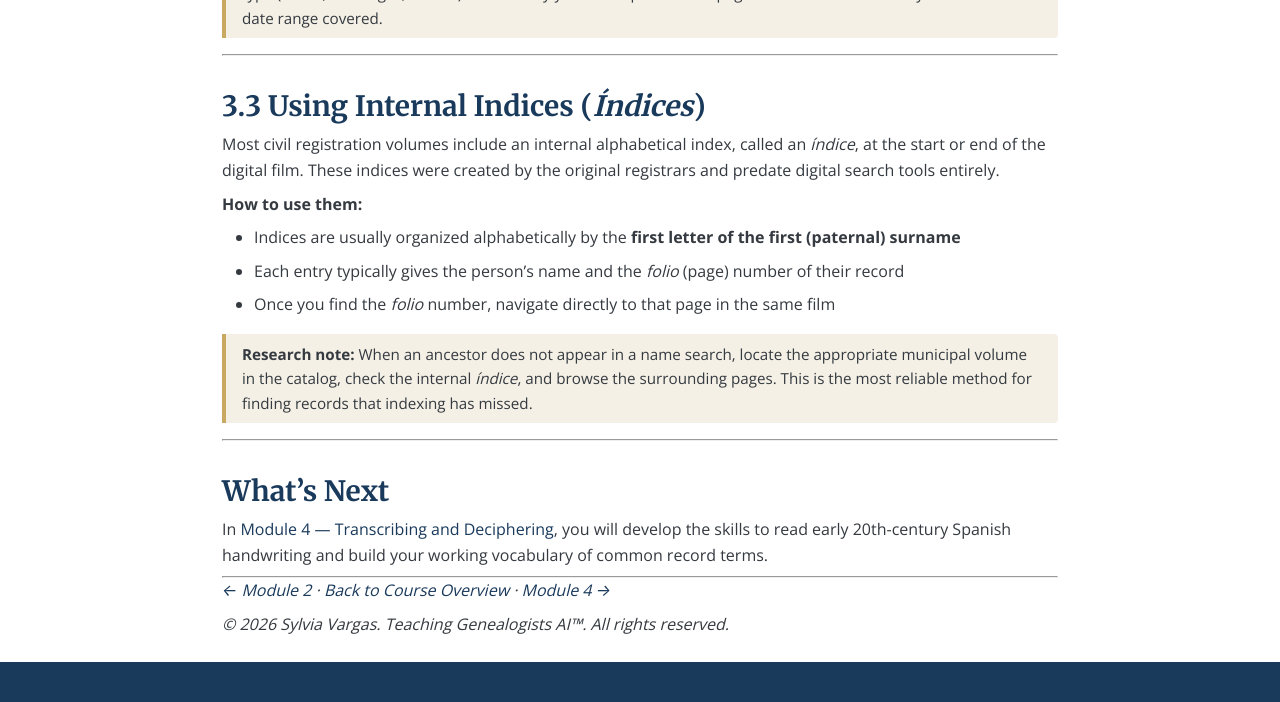
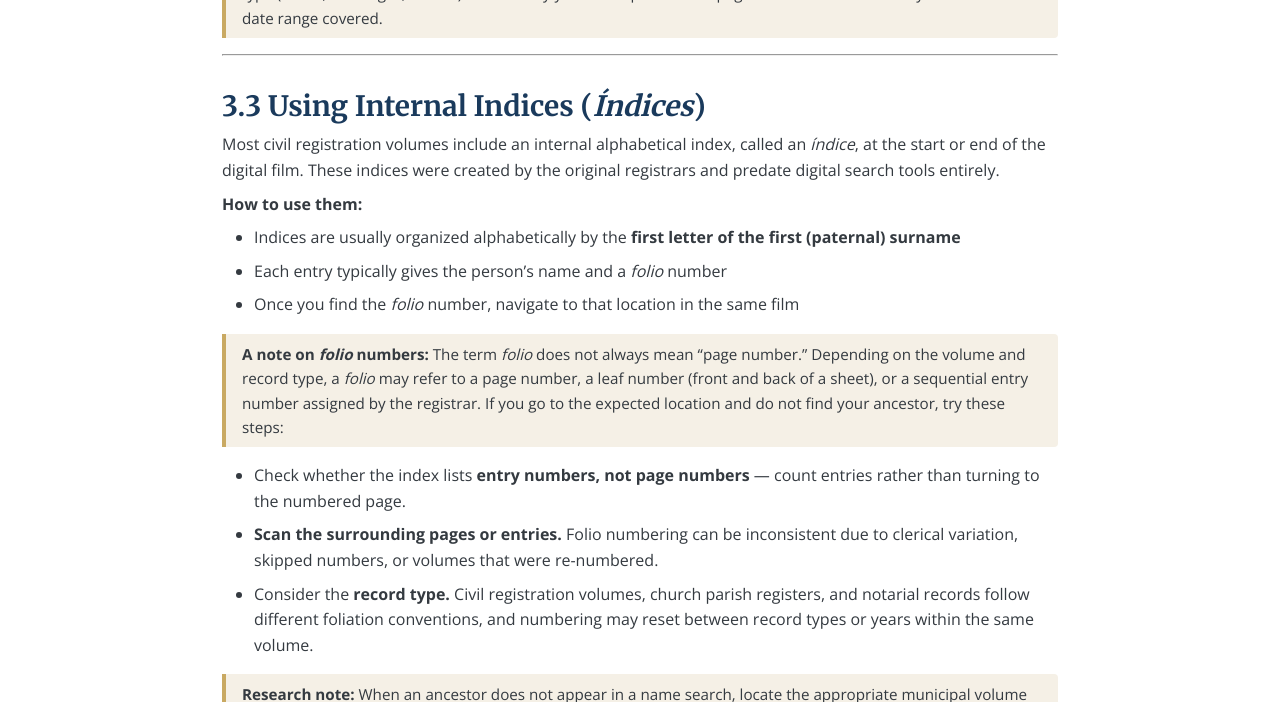
Before and after one commit to SylviaVargas/puertoricangenealogygroup, a Jekyll site: the page built from _research-guides/navigating-civil-records/module-3.md, in a window 1280 px wide and 900 px high, scrolled down 1354 px, cut to the strip 0-702 px from the top of the window. Built offline with Jekyll 4.4.1, drawn with Linux system fonts in a browser that asks for light colours.

Commit message:
Implemented Jim Casas suggestions.

```diff
--- a/_research-guides/navigating-civil-records/module-3.md
+++ b/_research-guides/navigating-civil-records/module-3.md
@@ -57,8 +57,14 @@ Most civil registration volumes include an internal alphabetical index, called a
 **How to use them:**
 
 - Indices are usually organized alphabetically by the **first letter of the first (paternal) surname**
-- Each entry typically gives the person's name and the *folio* (page) number of their record
-- Once you find the *folio* number, navigate directly to that page in the same film
+- Each entry typically gives the person's name and a *folio* number
+- Once you find the *folio* number, navigate to that location in the same film
+
+> **A note on *folio* numbers:** The term *folio* does not always mean "page number." Depending on the volume and record type, a *folio* may refer to a page number, a leaf number (front and back of a sheet), or a sequential entry number assigned by the registrar. If you go to the expected location and do not find your ancestor, try these steps:
+
+- Check whether the index lists **entry numbers, not page numbers** — count entries rather than turning to the numbered page.
+- **Scan the surrounding pages or entries.** Folio numbering can be inconsistent due to clerical variation, skipped numbers, or volumes that were re-numbered.
+- Consider the **record type.** Civil registration volumes, church parish registers, and notarial records follow different foliation conventions, and numbering may reset between record types or years within the same volume.
 
 > **Research note:** When an ancestor does not appear in a name search, locate the appropriate municipal volume in the catalog, check the internal *índice*, and browse the surrounding pages. This is the most reliable method for finding records that indexing has missed.
 
```
Also changed, not shown: _research-guides/navigating-civil-records/es-modulo-3.md (+8 -2 lines), es/guias-investigacion.md (+1 -1 lines), es/recursos.md (+3 -0 lines), research-guides.md (+1 -1 lines), resources.md (+3 -0 lines).
